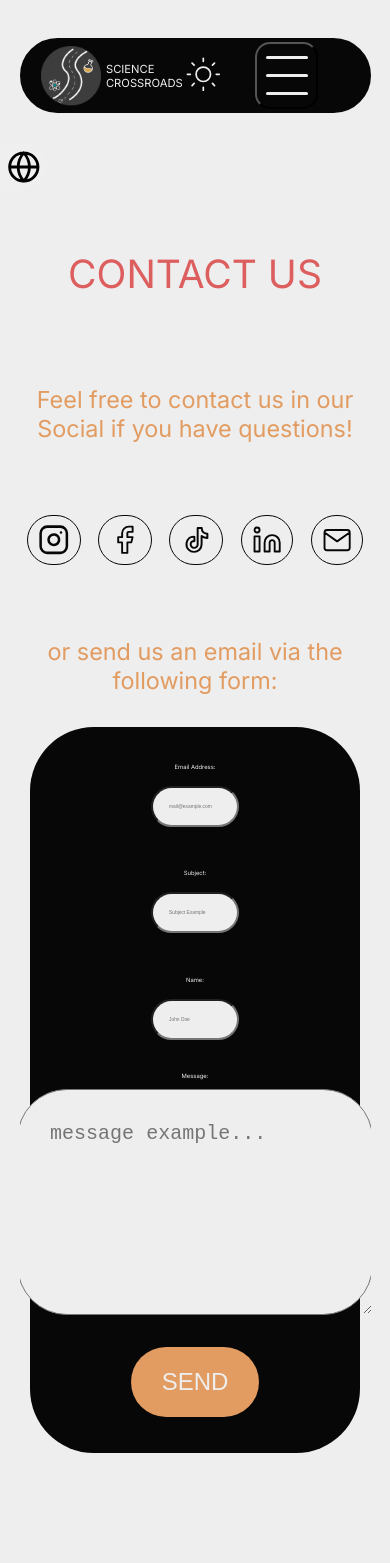
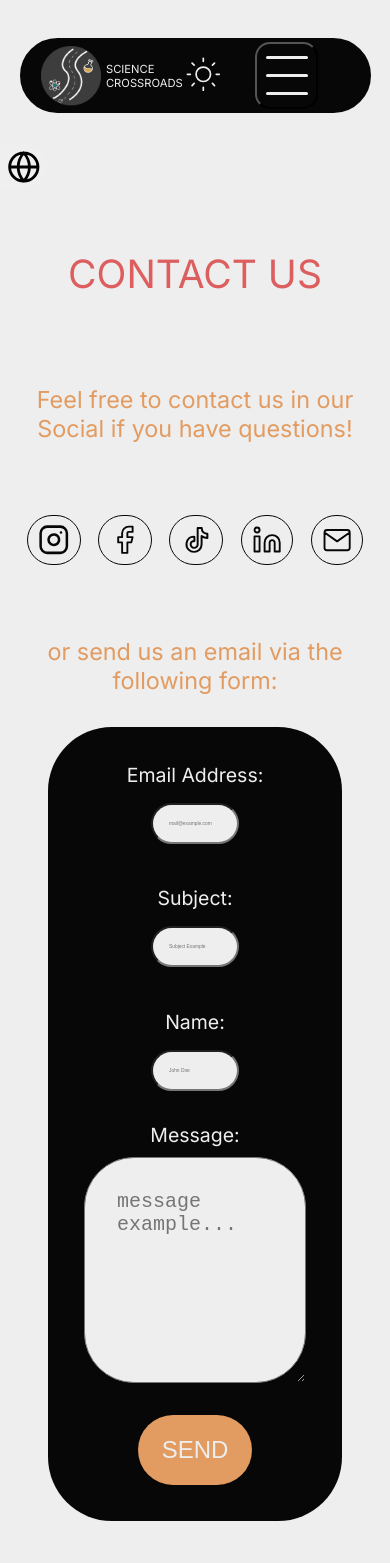
Before and after one commit to Alekosss/ScienceCrossroads, a SvelteKit app: page /pages/contact in a window 390 px wide. Shown: the top 1563 px of the page. Built offline with nearby package versions, Linux system fonts and the light colour scheme.

Commit message:
polishing ui for mobile

```diff
--- a/src/routes/+page.svelte
+++ b/src/routes/+page.svelte
@@ -356,7 +356,7 @@
         font-weight: 400;
         line-height: normal;
 
-        zoom: 0.75;
+        zoom: 0.85;
         color: var(--it);
     }
 
--- a/src/routes/pages/contact/+page.svelte
+++ b/src/routes/pages/contact/+page.svelte
@@ -411,6 +411,10 @@
             font-size: clamp(5vw,6vw,7vw);
         }
 
+        label {
+            font-size: 5vw;
+        }
+
         .Media {
             zoom: 0.7;
         }
@@ -420,6 +424,11 @@
             flex-direction: column;
             justify-content: center;
             align-items: center;
+        }
+
+        .Message textarea {
+            width: 40vw;
+            margin: 0 2rem;
         }
 
         .SendButton {
```
